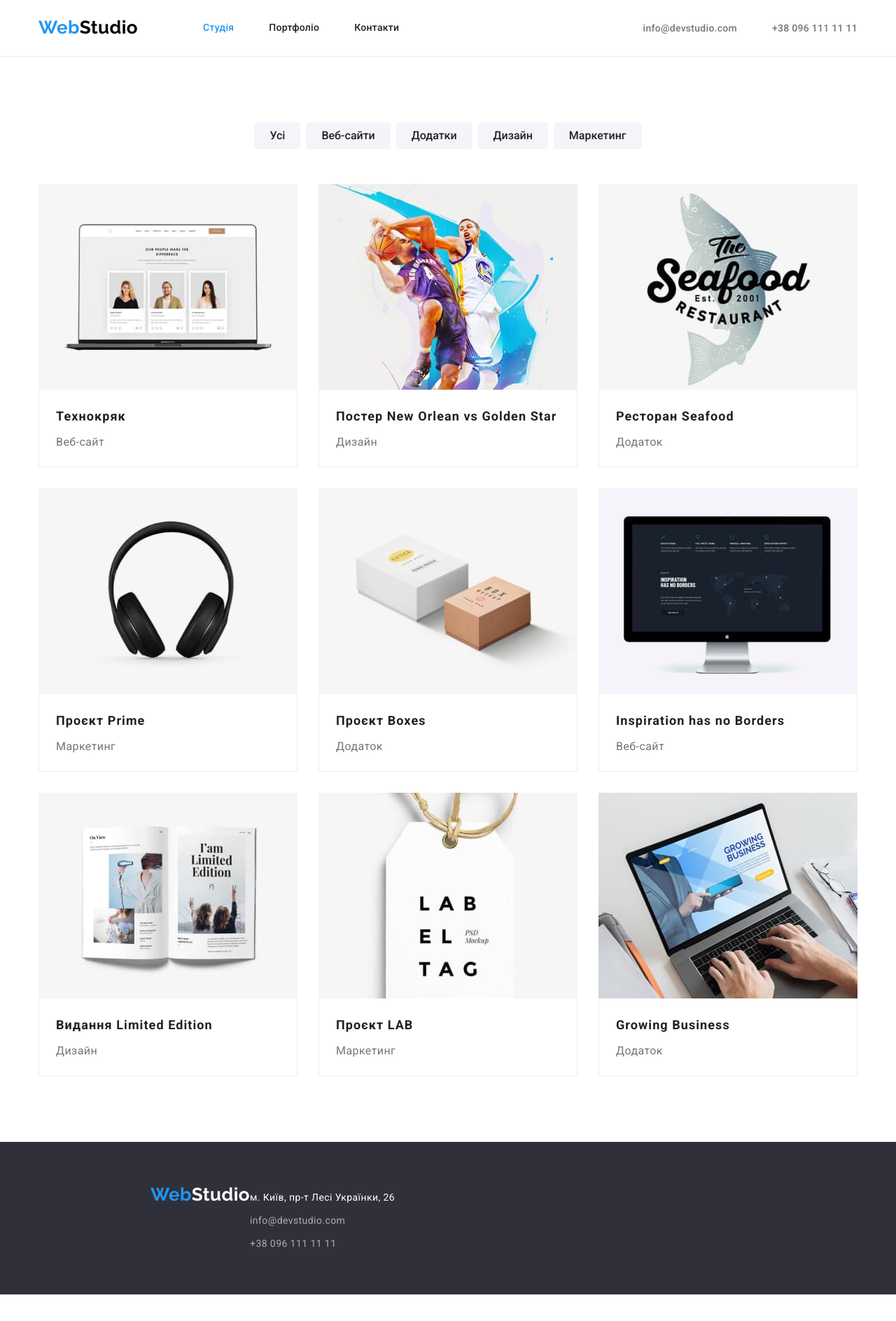
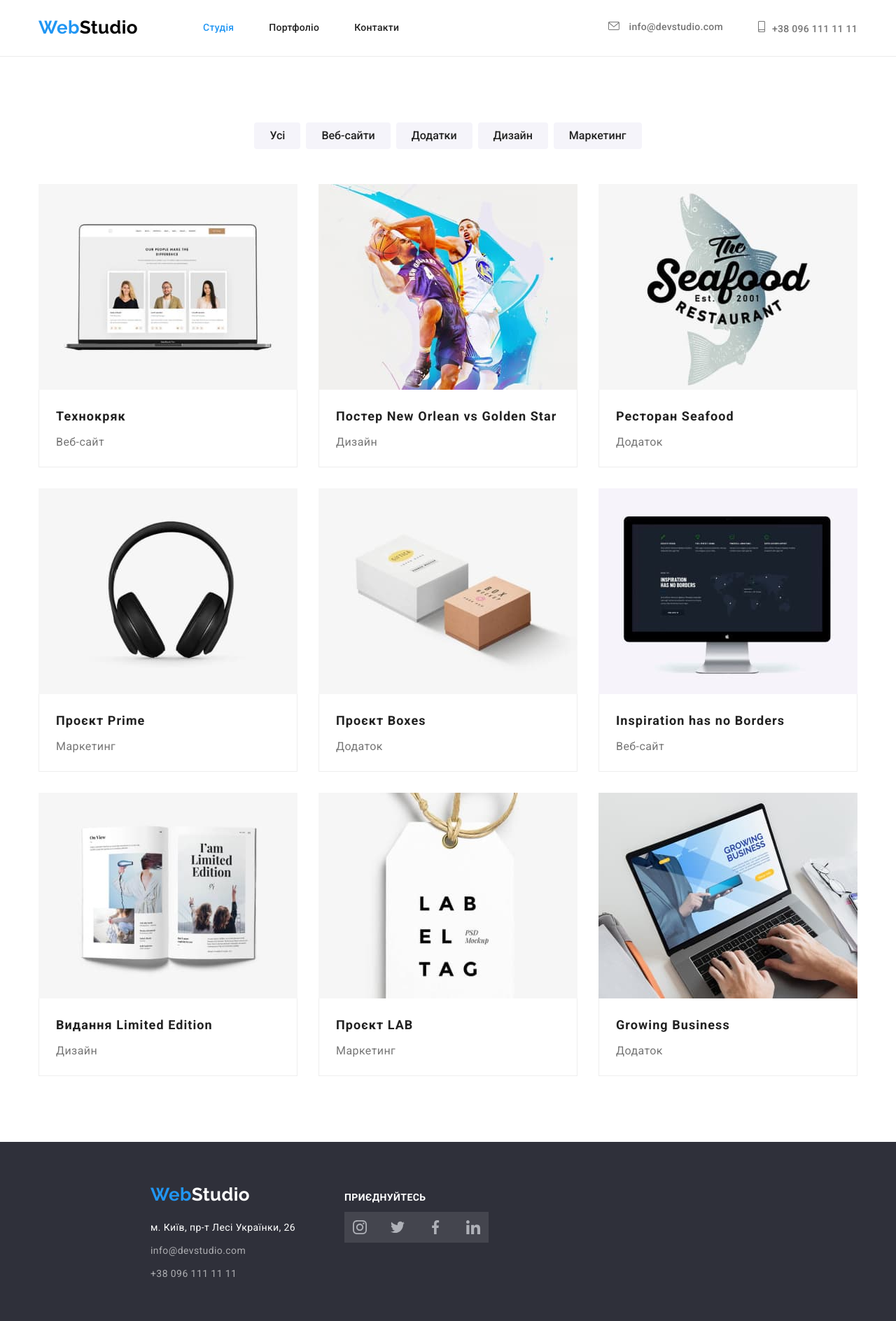
Before and after one commit to andriimonastyrskyi/goit-markup-hw-04, a plain HTML site: page portfolio.html in a window 1280 px wide. Shown: the top 1888 px of the page at 70% size. Before the commit the page ends 1850 px from the top, so only its background shows below. Drawn offline with nearby package versions, Linux system fonts and the light colour scheme.

Commit message:
fix footer

```diff
--- a/css/style.css
+++ b/css/style.css
@@ -51,6 +51,8 @@ body {
 
 .active-filter:focus,
 .active-filter:hover {
+  box-shadow: 0px 3px 1px rgba(0, 0, 0, 0.1), 0px 1px 2px rgba(0, 0, 0, 0.08),
+    0px 2px 2px rgba(0, 0, 0, 0.12);
   border-radius: 4px;
   color: var(--btn-color);
   background-color: var(--background-btn);
@@ -157,6 +159,11 @@ body {
   margin-right: 50px;
 }
 
+.header-mail:hover,
+.header-tel:hover {
+  color: var(--accent-text);
+}
+
 .active.current {
   color: var(--accent-text);
 }
@@ -175,6 +182,14 @@ body {
 }
 /* ---------------------секція hero ---------------------*/
 .hero {
+  min-width: 1600px;
+  height: 600px;
+  margin: 0 auto;
+  background-image: linear-gradient(to right, rgba(47, 48, 58, 0.4), rgba(47, 48, 58, 0.4)),
+    url(../image/bgc-hero.jpg);
+  background-repeat: no-repeat;
+  background-size: cover;
+  background-position: center;
   background-color: var(--first-background);
   padding-top: 200px;
   padding-bottom: 200px;
@@ -396,8 +411,8 @@ body {
 
 .footer-page {
   background-color: var(--first-background);
+  min-width: 1600px;
   margin: 0 auto;
-  min-width: 1600px;
 }
 
 .footer-container {
@@ -509,6 +524,12 @@ body {
   color: inherit;
 }
 
+.project-item:hover,
+.project-item:focus {
+  box-shadow: 0px 1px 1px rgba(0, 0, 0, 0.12), 0px 4px 4px rgba(0, 0, 0, 0.06),
+    1px 4px 6px rgba(0, 0, 0, 0.16);
+}
+
 .project-container {
   padding: 20px 24px;
   border-bottom: 1px solid #eeeeee;
--- a/portfolio.html
+++ b/portfolio.html
@@ -41,10 +41,19 @@
         </nav>
         <ul class="header-list">
           <li class="header-contact">
-            <a href="mailto:info@devstudio.com" class="header-mail active">info@devstudio.com</a>
+            <a href="mailto:info@devstudio.com" class="header-mail active">
+              <svg class="mail-icon" width="16" height="12">
+                <use href="./image/symbol-defs.svg#icon-mail"></use>
+              </svg>
+              info@devstudio.com</a
+            >
           </li>
           <li class="header-contact">
-            <a href="tel:+380961111111" class="header-tel active">+38 096 111 11 11</a>
+            <a href="tel:+380961111111" class="header-tel active">
+              <svg class="smartpfone-icon" width="10" height="16">
+                <use href="./image/symbol-defs.svg#icon-smartphone-1"></use></svg
+              >+38 096 111 11 11</a
+            >
           </li>
         </ul>
       </div>
@@ -166,6 +175,7 @@
     <!--Підвал-->
     <footer class="footer-page">
       <div class="footer-container container">
+        <div class="container-logo">
           <a lang="en" href="/index.html" class="footer-logo"
             ><span class="logo-web">Web</span>Studio</a
           >
@@ -199,6 +209,40 @@
             </ul>
           </address>
         </div>
+        <div>
+          <strong class="social-title">приєднуйтесь</strong>
+          <ul class="social-list-footer list">
+            <li class="social-item">
+              <a href="./" class="social-link">
+                <svg class="social-icon" width="20" height="20">
+                  <use href="./image/symbol-defs.svg#icon-instagram"></use>
+                </svg>
+              </a>
+            </li>
+            <li class="social-item">
+              <a href="./" class="social-link">
+                <svg class="social-icon" width="20" height="20">
+                  <use href="./image/symbol-defs.svg#icon-twitter"></use>
+                </svg>
+              </a>
+            </li>
+            <li class="social-item">
+              <a href="./" class="social-link">
+                <svg class="social-icon" width="20" height="20">
+                  <use href="./image/symbol-defs.svg#icon-facebook"></use>
+                </svg>
+              </a>
+            </li>
+            <li class="social-item">
+              <a href="./" class="social-link">
+                <svg class="social-icon" width="20" height="20">
+                  <use href="./image/symbol-defs.svg#icon-linkedin"></use>
+                </svg>
+              </a>
+            </li>
+          </ul>
+        </div>
+      </div>
     </footer>
   </body>
 </html>
```
Lines whose indentation alone changed are shown as unchanged.
